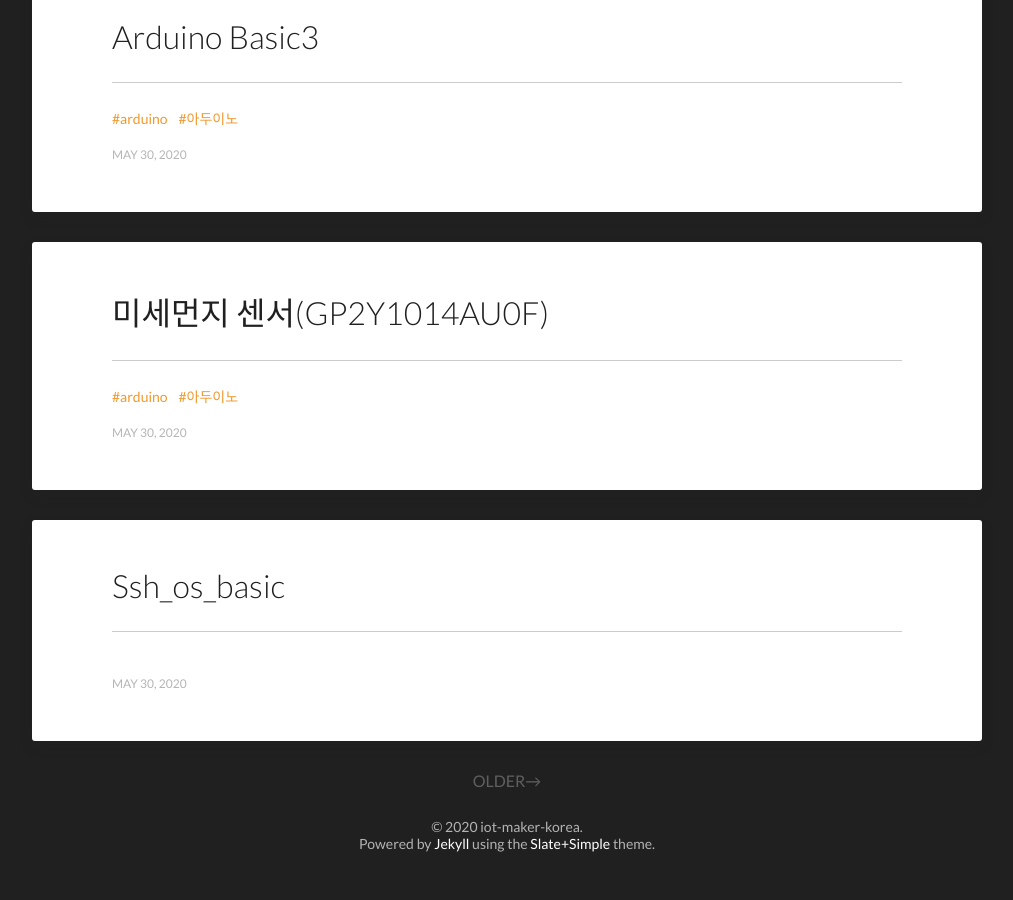
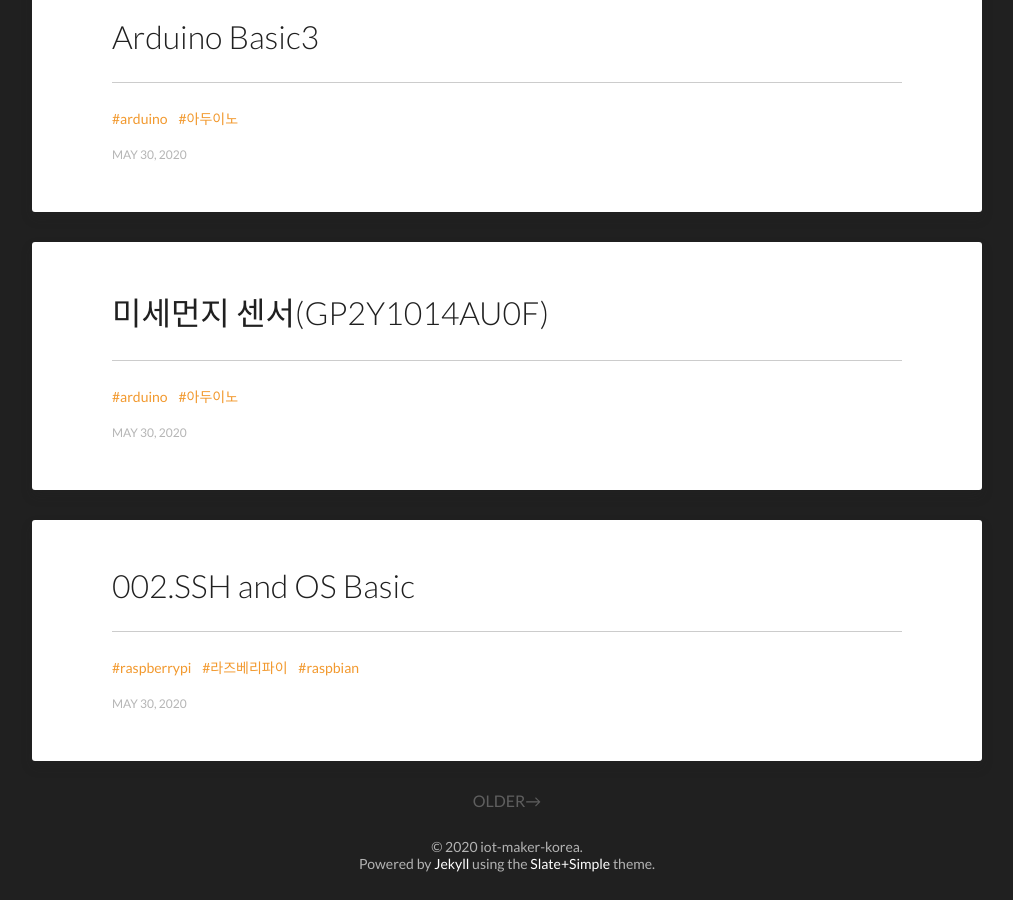
Before and after one commit to iot-maker-korea/blog_old, a Jekyll site: the page built from index.html, in a window 1280 px wide and 900 px high, scrolled down 873 px. Shown: the whole window, without its empty margins (133-1146 px from the left). Built offline with Jekyll 4.4.1, drawn with Linux system fonts in a browser that asks for light colours; the list of posts is cut into pages by our own code.

Commit message:
Update 2020-05-30-ssh_os_basic.md

```diff
--- a/_posts/Raspberrypi/2020-05-30-ssh_os_basic.md
+++ b/_posts/Raspberrypi/2020-05-30-ssh_os_basic.md
@@ -1,3 +1,10 @@
+---
+layout: post
+title: 002.SSH and OS Basic
+comments: true
+category: [Raspberrypi]
+tags: [raspberrypi,라즈베리파이,raspbian]
+---
 
 # 라즈베리 2주차 학습
 
```
